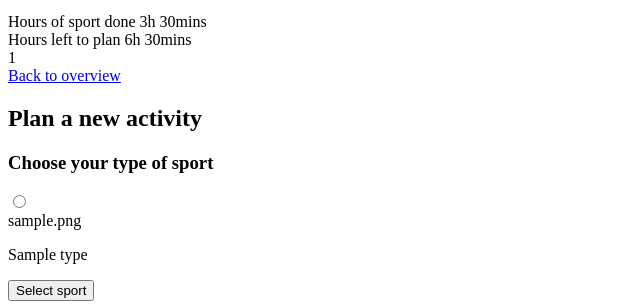
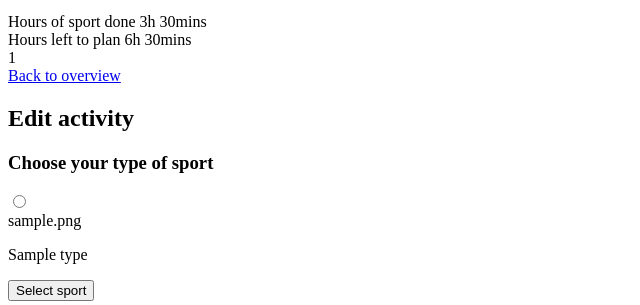
Before and after one commit to liencard/1920-DEV3-plan-it-cardoen-geirnaert, a PHP site: template src/view/activities/edit.php in a window 1280 px wide. Shown: the part 288-593 px from the top of the page, without its empty margins (0-640 px from the left). Run offline with PHP 8.4, Linux system fonts and the light colour scheme; the visitor is signed in with stand-in values (Sample User, id 1); the template is opened without the code that fills it: most values are stand-ins (such as "Sample title", 1, 10 or a date in 2020); data that the repository does not hold is empty.

Commit message:
fixed wrong title editpage

```diff
--- a/src/controller/ActivitiesController.php
+++ b/src/controller/ActivitiesController.php
@@ -196,7 +196,7 @@ class ActivitiesController extends Controller {
       // }
 
 
-    $this->set('title', 'Add activity');
+    $this->set('title', 'Edit activity');
     $this->set('types', $types);
     $this->set('sports', $sports);
     $this->set('days', $days);
--- a/src/view/activities/edit.php
+++ b/src/view/activities/edit.php
@@ -4,7 +4,7 @@
     <a class="" href="index.php">Back to overview</a>
   </div>
 
-  <h2 class="addactivity__title">Plan a new activity</h2>
+  <h2 class="addactivity__title">Edit activity</h2>
 
   <form action="index.php?page=edit-activity" method="POST" class="addactivity__form">
     <input type="hidden" name="action" value="editActivity">
```
